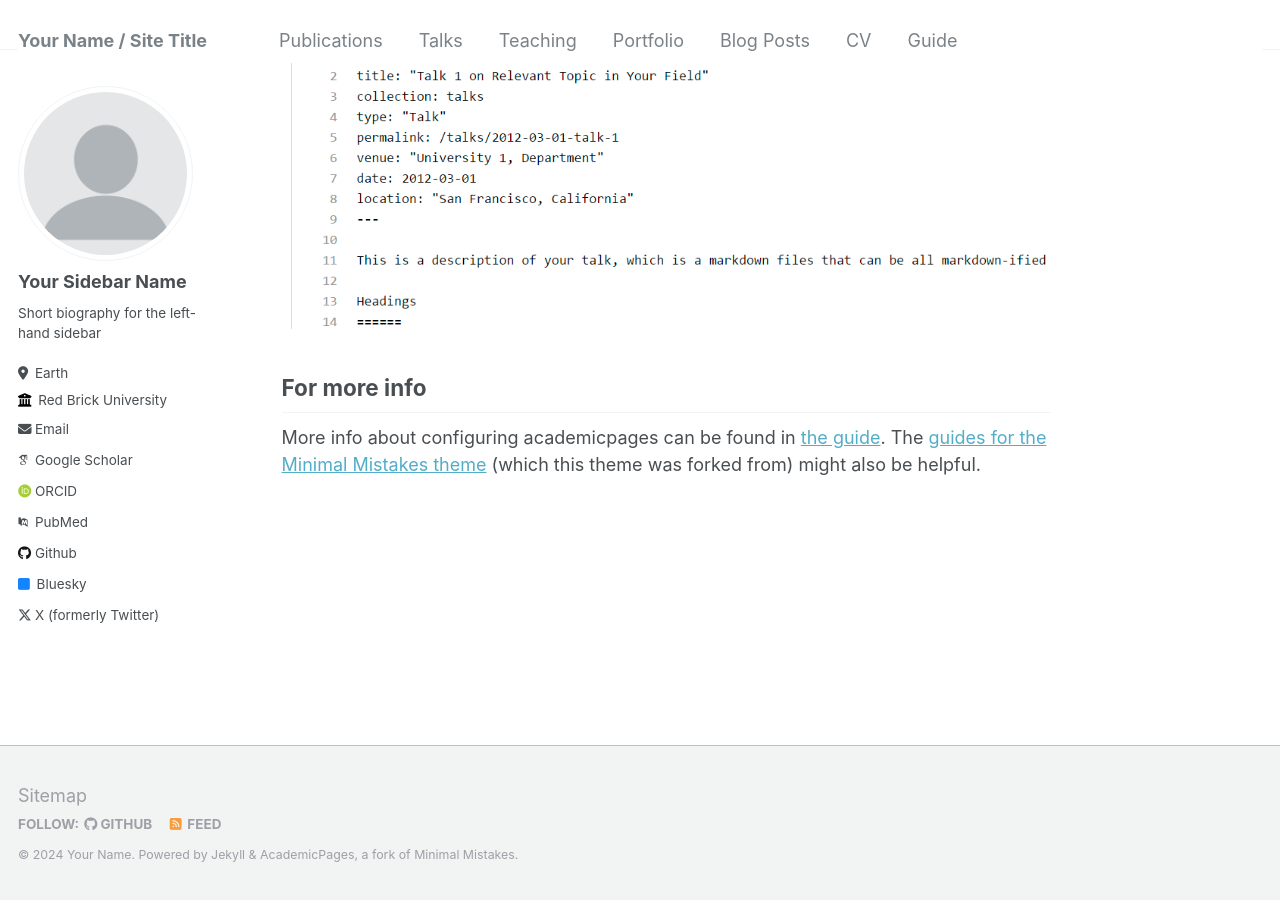
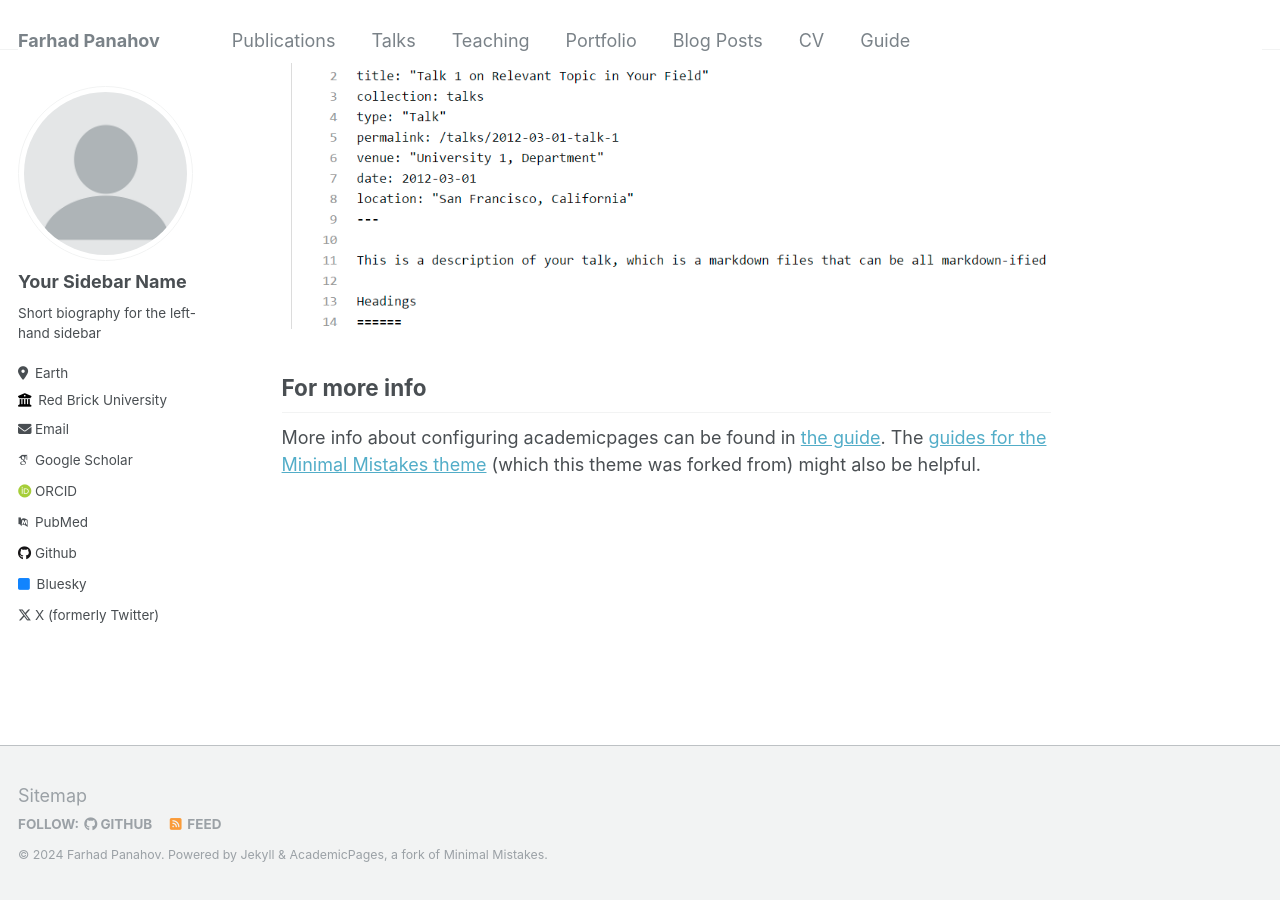
Before and after one commit to panahovf/panahovf.github.io, a Jekyll site: the page built from _pages/about.md, in a window 1280 px wide and 900 px high, scrolled down 2640 px. Built offline with Jekyll 4.4.1, drawn with Linux system fonts in a browser that asks for light colours; some web fonts are replaced.

Commit message:
Update _config.yml
first test

```diff
--- a/_config.yml
+++ b/_config.yml
@@ -8,9 +8,9 @@
 
 # Basic Site Settings
 locale                   : "en-US"
-title                    : "Your Name / Site Title"
+title                    : "Farhad Panahov"
 title_separator          : "-"
-name                     : &name "Your Name"
+name                     : &name "Farhad Panahov"
 description              : &description "personal description"
 url                      : https://academicpages.github.io # the base hostname & protocol for your site e.g. "https://mmistakes.github.io"
 baseurl                  : "" # the subpath of your site, e.g. "/blog"
```
